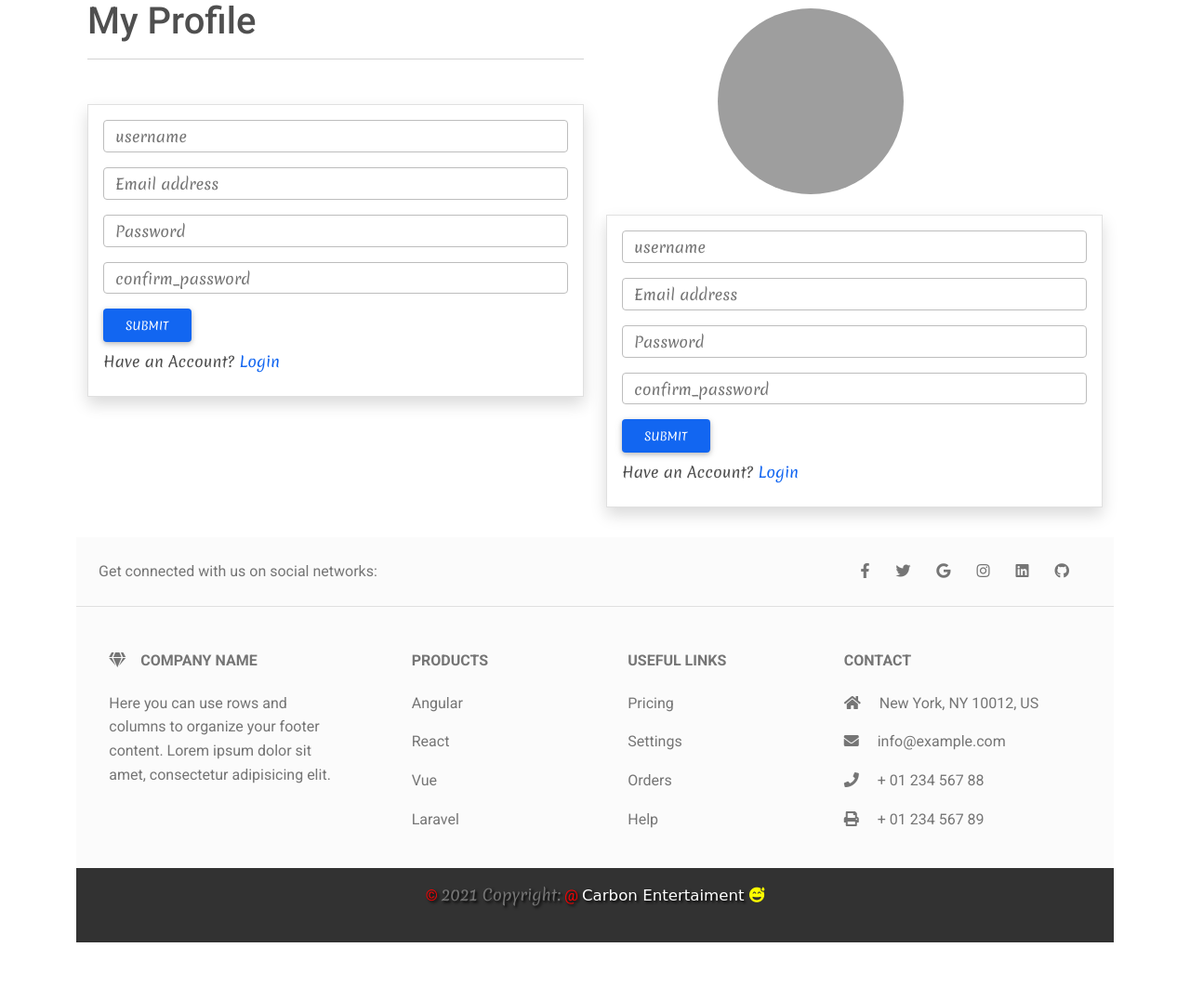
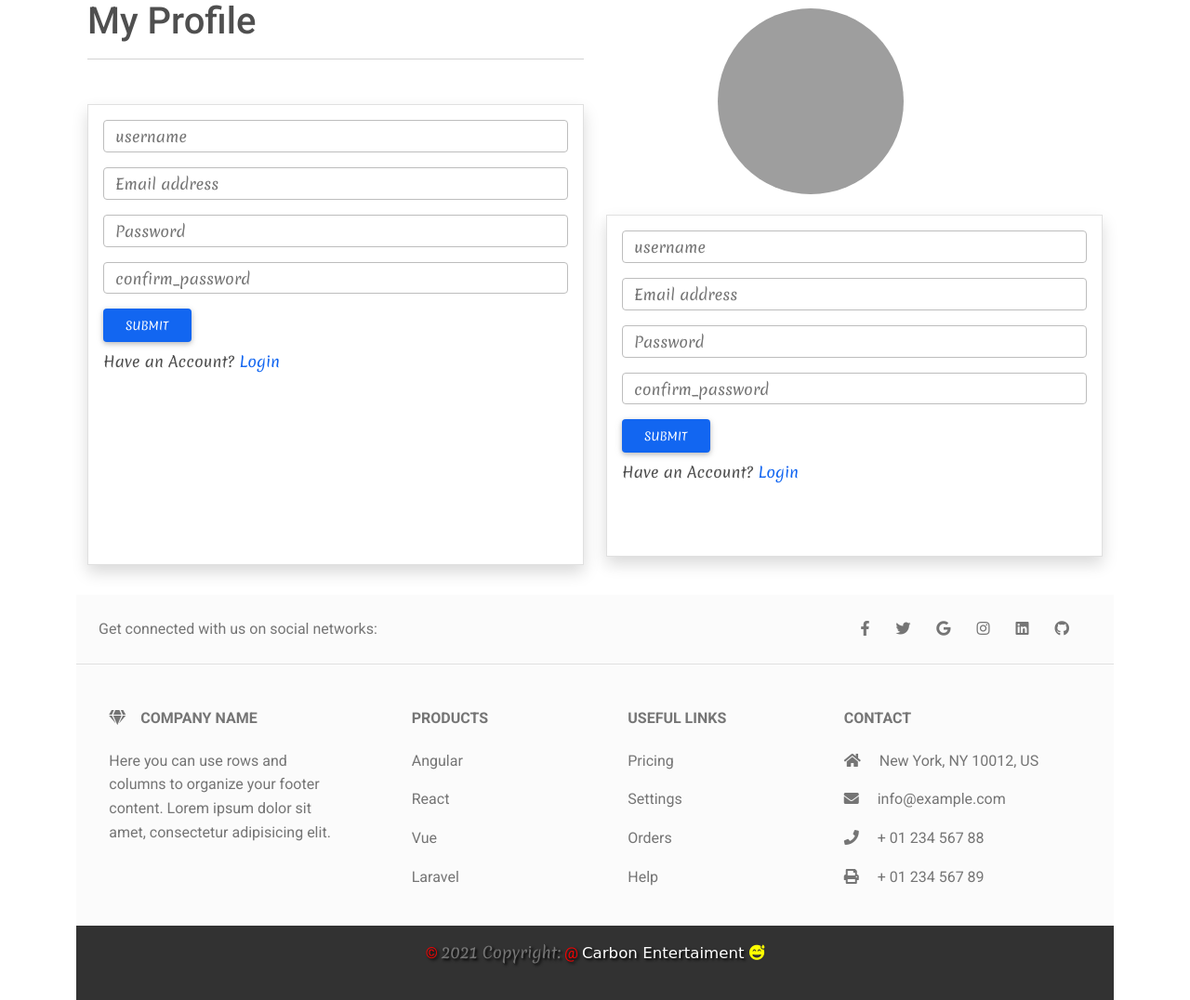
Before and after one commit to eude313/hood, a Django app: page /profile in a window 1280 px wide. Shown: the part 122-1198 px from the top of the page at 93% size. Before the commit the page ends 1136 px from the top, so only its background shows below. Run offline with Django 3.2, Linux system fonts and the light colour scheme; some libraries are stand-ins or nearby versions; some web fonts are replaced; grey boxes are pictures that could not be loaded.

Commit message:
add changes

```diff
--- a/hoods/templates/hod/profile.html
+++ b/hoods/templates/hod/profile.html
@@ -8,7 +8,7 @@
             <h1 class="mt-5">My Profile</h1>
             <hr class="divider"/></li>
             <div style="margin-top: -1rem;">
-                <form  style="height:auto; margin-top:4rem; font-family: 'Merienda', cursive;" class="border p-3 shadow">
+                <form  style=" height:31rem; margin-top:4rem; font-family: 'Merienda', cursive;" class="border p-3 shadow">
                     <div class="mb-3">
                         <input type="email" name="username" class="form-control" placeholder="username" id="exampleInputEmail1" aria-describedby="emailHelp">
                     </div>
@@ -37,7 +37,7 @@
 
             </div>
             <div>
-                <form  style="height:auto; margin-top:4rem; font-family: 'Merienda', cursive;" class="border p-3 shadow">
+                <form  style="height:auto; margin-top:4rem; font-family: 'Merienda', cursive; height:23rem;" class="border p-3 shadow">
                     <div class="mb-3">
                         <input type="email" name="username" class="form-control" placeholder="username" id="exampleInputEmail1" aria-describedby="emailHelp">
                     </div>
```
